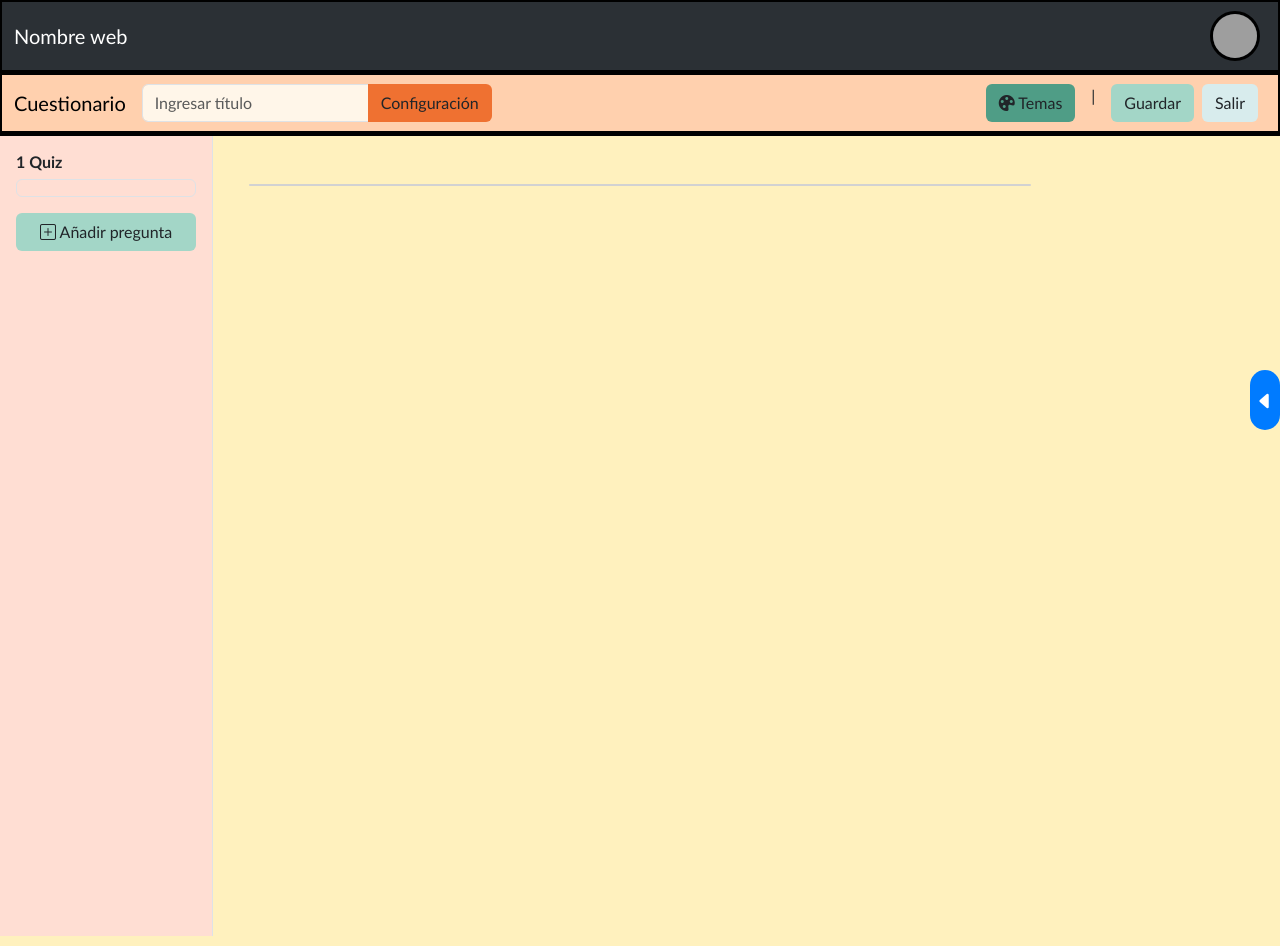
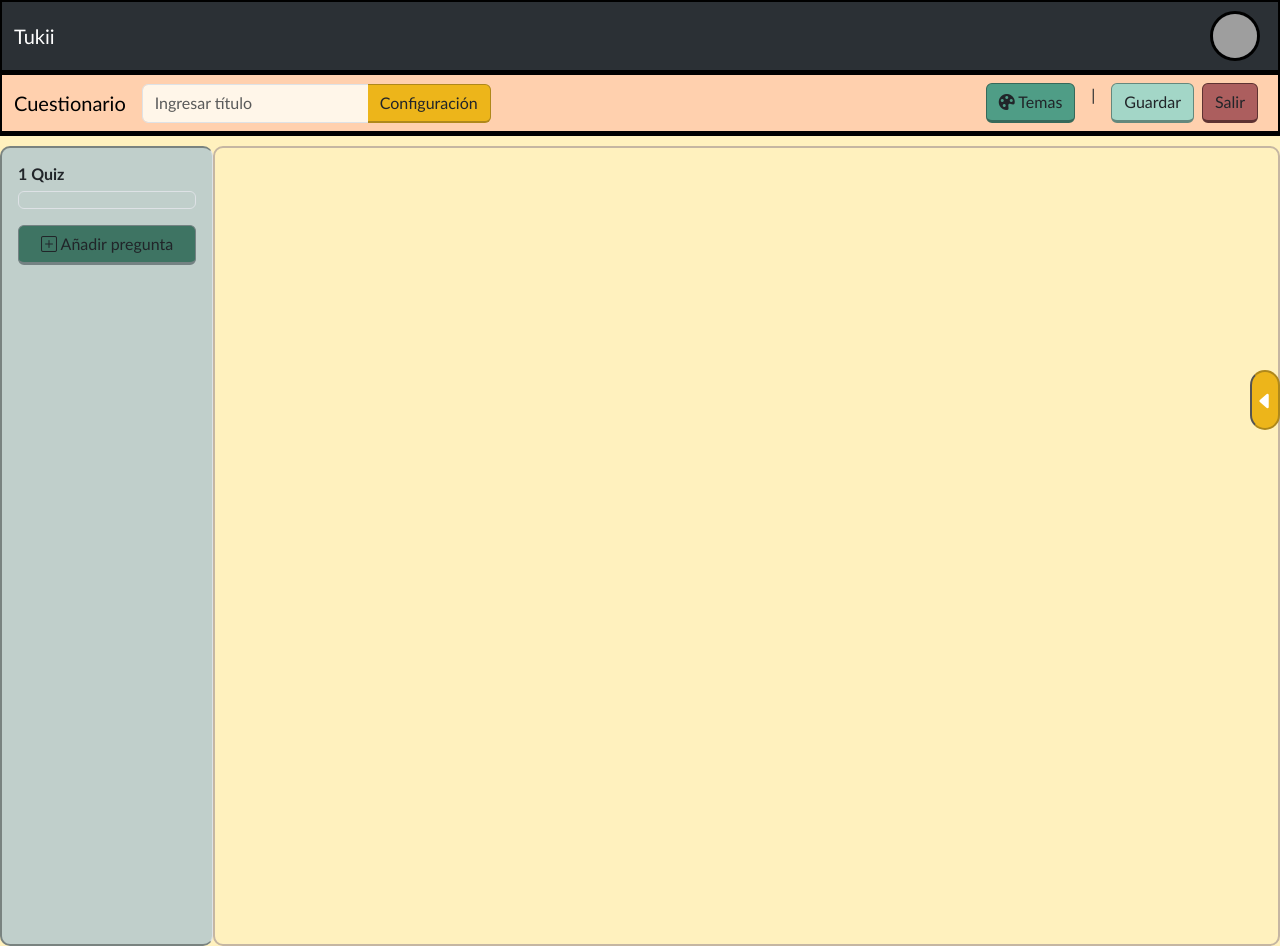
Before and after one commit to Matibas0903/Proyecto-Programacion-Web, a PHP site: page /agregarPregunta.html in a window 1280 px wide. Run offline with PHP 8.4, Linux system fonts and the light colour scheme; grey boxes are pictures that could not be loaded.

Commit message:
Agregue todos los links a pantallas, arrelgo de paneles y seleccionar plantilla con buscar imagenes

```diff
--- a/Agregar pregunta/agregarPregunta.css
+++ b/Agregar pregunta/agregarPregunta.css
@@ -3,7 +3,7 @@
 }
 #navBarCrearPreg{
     background-color: #ffd0ae;
-    z-index: 4;
+    z-index: 2000;
     border-right: 2px solid #000000;
     border-left: 2px solid #000000;
     border-bottom: 5px solid #000000;
@@ -13,24 +13,75 @@ body{
     background-color: #fff1be;
 }
 
+#panelPrincipal
+{
+    margin-top: 10px;
+    border: 2px solid  #c5b6a2;
+    border-radius: 10px;
+
+}
+
 #inputIngresarTitulo{
     background-color: #fff6e9;
 }
 
 #btnConfig{
-    background-color: #ef7131;
+    background-color: #edb51a;
+    border-top: 1px solid #af881b;
+    border-right: 1px solid #af881b;
+    border-bottom: 2px solid #af881b;
+    border-left: none;
+    cursor:pointer;
+    transition:0.3s;
 }
+
+#btnConfig:hover
+{
+    color: white;
+    transform: scale(1.05);
+}
+
 #btnTemas{
     background-color: #4f9d86;
+    border:solid #36695a;
+    border-width:  1px 1px 3px 1px;
+    cursor: pointer;
+    transition: 0.3s;
+}
+#btnTemas:hover{
+    color: white;
+    transform: scale(1.05);
 }
 #btnGuardar{
     background-color: #a3d6c7;
+    border:solid #64887d;
+    border-width:  1px 1px 3px 1px;
+    cursor: pointer;
+    transition: 0.3s;
+}
+#btnGuardar:hover
+{
+    color: white;
+    transform: scale(1.05);
 }
 #btnSalir{
-    background-color: #d8eced;
+    background-color: #ac5e5e;
+    border:solid #5e3232;
+    border-width:  1px 1px 3px 1px;
+    cursor: pointer;
+    transition: 0.3s;
+}
+#btnSalir:hover
+{
+    color: white;
+    transform: scale(1.05);
 }
 #panelIzq{
-    background-color: #ffded3;
+    background-color:#c0cfcb;
+    margin-top: 10px;
+    border: 2px solid #798380;
+    border-radius: 10px;
+    overflow-y: auto;  /* activa scroll vertical si hay contenido extra*/
 }
 #btnOpcion{
     background-color: #ef7131;
@@ -39,7 +90,9 @@ body{
     background-color: #ffded3;
 }
 #btnAñadirPregunta{
-    background-color: #a3d6c7;
+     background-color: #3e7463;
+    border: solid #748283;
+    border-width: 1px 1px 3px 1px;
 }
 #btnAñadirDiapositiva{
     background-color: #d8eced;
@@ -47,18 +100,21 @@ body{
 
 #panelDer {
     position: fixed;
-    top: 133.6px;
+    top: 0;
     right: -300px;
     width: 300px;
-    height: calc(100vh - 133.6px);
-    background-color: #fff;
+    height: 100vh;
+    background-color: #ffded3;
     border-left: 1px solid #ddd;
-    padding: 20px;
     transition: right 0.3s ease;
     z-index: 1050;
 }
 
+.Contenedor-panel{
 
+    padding-top: 60%;
+
+}
 
 #panelDer.active {
     right: 0;
@@ -73,9 +129,11 @@ body{
     width: 30px;
     height: 60px;
     border-radius: 15px;
-    background-color: #007bff;
+    background-color: #edb51a;
+    border-top: 2px solid #af881b;
+    border-right: 2px solid #af881b;
+    border-bottom: 2px solid #af881b;
     color: #fff;
-    border: none;
     cursor: pointer;
     z-index: 1060;
     display: flex;
@@ -90,16 +148,18 @@ body{
     visibility: hidden;
     right: 0;
     position: fixed;
-    top: 133.6px;
-    height: calc(100vh - 133.6px);
-    background-color: #fff;
+    top: 0;
+    height: 100vh;
+     background-color: #ffded3;
     border-left: 1px solid #ddd;
     padding: 20px;
     transition: right 0.3s ease;
     z-index: 1080;
 }
-
-
+.contenedor-temas
+{
+    padding-top: 37%;
+}
 
 #panelDer.active + #btnPanelDer {
     right: 300px;
@@ -119,6 +179,10 @@ border:2px solid black;
 }
 
 /* estilos navbar */
+.navbar-general
+{
+    z-index: 3000;
+}
 .navbar-cuestionarios {
     border-top: 2px solid #000000;
     border-right: 2px solid #000000;
@@ -138,8 +202,70 @@ border:2px solid black;
 .navbar-dropdown-btn:hover .navbar_usuario{
     border: 3px solid #80c4e9;
 }
+.cardPregunta
+{
+  background-color: rgba(0, 0, 0,0);
+  border-radius: 12px;
+  box-shadow: 0 2px 8px rgba(0, 0, 0, 0.15);
+  padding: 20px 25px
+}
+
+.btnOpciones
+{
+    background-color: #ef7131;
+    border: solid black;
+    border-width: 1px 1px 3px 1px;
+}
+.btnOpciones:hover
+{
+    color: white;
+    background-color: #f46958;
+}
+.cardBodyPregun
+{
+    background-color: #fca493;
+    padding: 35px;
+    margin-bottom: 10px;
+    border-radius: 8px;
+    border: solid black;
+    border-width: 1px 1px 3px 1px;
+}
+.cardBodyPregun input
+{
+   background-color: #fca493;
+
+   margin-bottom: 10px;
+    border-radius: 8px;
+    border: solid black;
+    border-width: 1px 1px 3px 1px;
+}
+.cardBodyPregun input:focus
+{
+   background-color: #fca493;
+   border:0;
+}
+.btnPonerPreguntas
+{
+    background-color: #64887d;
+}
+
+.btnPregunta{
+
+    margin-bottom: 10px;
+    border-radius: 8px;
+    border: solid black;
+    border-width: 1px 1px 3px 1px;
+}
 
 .inputTitulo input
 {
 width: 10px;
+
 }
+.input-pregunta
+{
+    margin-bottom: 10px;
+    border-radius: 8px;
+    border: solid black;
+    border-width: 1px 1px 3px 1px;
+}
--- a/Agregar pregunta/agregarPregunta.html
+++ b/Agregar pregunta/agregarPregunta.html
@@ -13,9 +13,9 @@
 </head>
 <body>
         <!-- navbar general -->
-    <nav class="navbar sticky-top bg-body-tertiary navbar-cuestionarios" data-bs-theme="dark">
+    <nav class="navbar sticky-top bg-body-tertiary navbar-cuestionarios navbar-general" data-bs-theme="dark">
         <div class="container-fluid">
-            <a class="navbar-brand" href="#">Nombre web</a>
+            <a class="navbar-brand" href="#">Tukii</a>
         <div class="dropdown-center ms-auto">
         <button class="navbar-dropdown-btn" type="button" data-bs-toggle="dropdown">
             <img src="../administrador/images/perrito-avatar.jpg" alt="imagen usuario" class="navbar_usuario" id="navbarImg">
@@ -57,7 +57,7 @@
         </form>
 
         <!-- Derecha -->
-        <div class="d-flex ms-auto justify-content-end">
+        <div class="d-flex ms-auto">
             <button id="btnTemas" class="btn me-3">
                 <i class="bi bi-palette-fill"></i>
                 Temas</button>
@@ -73,7 +73,7 @@
         <div class="row">
 
             <!-- PANEL IZQUIERDO -->
-          <div id="panelIzq" class="col-2 p-3 border-end vh-100">
+          <div id="panelIzq" class="col-12 col-md-4 col-lg-2 p-3 border-end vh-100">
                 <h6 class="fw-bold">1 Quiz</h6>
             <div class="border rounded p-2 mb-3" id="divPreguntas">
 
@@ -84,10 +84,7 @@
         </div>
             <!-- ÁREA PRINCIPAL -->
 
-            <div class="col-sm-10 col-lg-8 p-4 position-relative" id="panelPrincipal">
-
-                <div class="container mt-4">
-                    <div class="card mb-4">
+            <div class="col-12 col-md-8 col-lg-10 p-4 position-relative" id="panelPrincipal">
 
 
                         <!-- Opciones en 2x2 -->
@@ -101,6 +98,7 @@
             <!-- PANEL DERECHO -->
         <div id="panelDer"  class="col-3 p-3 border-start vh-100 " >
             <div class="d-flex"></div>
+                <div class="Contenedor-panel">
                 <h5>
                     <i class="bi bi-question-square-fill"></i>
                     Tipo de pregunta
@@ -120,9 +118,10 @@
                     <div class="mb-5">
                         <select class="form-select" name="selectTiempoRespuesta" id="selectTiempoRespuesta">
                             <option class="dropdown-item" value>Tiempo de respuesta</option>
-                        <option class="dropdown-item" value="1">10 segundos</option>
-                        <option class="dropdown-item" value="2">15 segundos</option>
-                        <option class="dropdown-item" value="3">20 segundos</option>
+                            <option class="dropdown-item" value="1">Ilimitado</option>
+                            <option class="dropdown-item" value="1" disabled>10 segundos(Proximamente)</option>
+                            <option class="dropdown-item" value="2" disabled>15 segundos(Proximamente)</option>
+                            <option class="dropdown-item" value="3" disabled>20 segundos(Proximamente)</option>
                         </select>
                     </div>
                     <h5>
@@ -140,9 +139,11 @@
                         </select>
                     </div>
                 </div>
+            </div>
         <button id="btnPanelDer"><i class="bi bi-caret-left-fill"></i></button>
 
         <div id="panelTemas"  class="col-3 p-2 border-start vh-100 " >
+            <div class="contenedor-temas">
                 <div><button id="btnCerrarTemas" type="button" class="btn-close"></button></div>
                     <div class="d-flex"></div>
                     <div class="row">
@@ -155,7 +156,7 @@
 
                         </div>
                     </div>
-
+            </div>
         </div>
 
     </div>
--- a/Cuestionario invitado/preguntasInvitado.html
+++ b/Cuestionario invitado/preguntasInvitado.html
@@ -24,7 +24,7 @@
 <!--navbar-->
     <nav class="navbar sticky-top bg-body-tertiary navbar-cuestionarios" data-bs-theme="dark">
         <div class="container-fluid">
-            <a class="navbar-brand" href="#">Nombre web</a>
+            <a class="navbar-brand" href="#">Tukii</a>
         <div class="dropdown-center ms-auto">
             <button class="navbar-dropdown-btn" type="button" data-bs-toggle="dropdown">
                 <img src="../administrador/images/invitado.png" alt="imagen usuario" class="navbar_usuario" id="navbarImg">
--- a/EditarUsuario/editarUsuario.html
+++ b/EditarUsuario/editarUsuario.html
@@ -13,7 +13,7 @@
   <!-- navbar -->
   <nav class="navbar navbar-expand-lg navbar-dark bg-dark sticky-top" data-bs-theme="dark">
     <div class="container-fluid">
-      <a class="navbar-brand" href="#">Nombre web</a>
+      <a class="navbar-brand" href="#">Tukii</a>
       <div class="dropdown-center ms-auto">
         <button class="navbar-dropdown-btn" type="button" data-bs-toggle="dropdown">
           <img src="../administrador/images/perrito-avatar.jpg" alt="imagen usuario" class="navbar_usuario" id="navbarImg">
--- a/Estadisticas/estadisticas.html
+++ b/Estadisticas/estadisticas.html
@@ -16,7 +16,7 @@
     <!-- navbar -->
     <nav class="navbar sticky-top bg-body-tertiary navbar-cuestionarios" data-bs-theme="dark">
         <div class="container-fluid">
-            <a class="navbar-brand" href="#">Nombre web</a>
+            <a class="navbar-brand" href="#">Tukii</a>
         <div class="dropdown-center ms-auto">
             <button class="navbar-dropdown-btn" type="button" data-bs-toggle="dropdown">
                 <img src="../administrador/images/perrito-avatar.jpg" alt="imagen usuario" class="navbar_usuario" id="navbarImg">
--- a/Jugar plantilla/jugarPlantilla.html
+++ b/Jugar plantilla/jugarPlantilla.html
@@ -14,7 +14,7 @@
     <!-- navbar -->
     <nav class="navbar sticky-top bg-body-tertiary navbar-cuestionarios" data-bs-theme="dark">
         <div class="container-fluid">
-            <a class="navbar-brand" href="#">Tukii</a>
+            <a class="navbar-brand" href="../participante/participante.html">Tukii</a>
                 <div class="dropdown-center ms-auto">
                     <button class="navbar-dropdown-btn" type="button" data-bs-toggle="dropdown">
                     <img src="../administrador/images/perrito-avatar.jpg" alt="imagen usuario" class="navbar_usuario" id="navbarImg">
@@ -25,7 +25,7 @@
                     <li><a class="dropdown-item" href="#">Editar usuario</a></li>
                 <!-- link a pantalla administrador si estan en una carpeta ../administrador/administrador.html
                 A su pantalla ponganle # y class active -->
-                    <li><a class="dropdown-item active" href="#">Panel de administrador</a></li>
+                    <li><a class="dropdown-item active" href="../administrador/administrador.html">Panel de administrador</a></li>
                     <li><a class="dropdown-item" href="../participante/participante.html">Panel de participante</a></li>
                     <li><a class="dropdown-item" href="../Estadisticas/estadisticas.html">Ver estadísticas</a></li>
                     <li><a class="dropdown-item" href="../Inicio/inicio.html">Logout</a></li>
--- a/Moderador/moderador.html
+++ b/Moderador/moderador.html
@@ -15,7 +15,7 @@
 <!-- navbar -->
   <nav class="navbar sticky-top bg-body-tertiary navbar-cuestionarios" data-bs-theme="dark">
     <div class="container-fluid">
-      <a class="navbar-brand" href="#">Nombre web</a>
+      <a class="navbar-brand" href="#">Tukii</a>
       <div class="dropdown-center ms-auto">
         <button class="navbar-dropdown-btn" type="button" data-bs-toggle="dropdown">
           <img src="../administrador/images/perrito-avatar.jpg" alt="imagen usuario" class="navbar_usuario" id="navbarImg">
@@ -23,7 +23,7 @@
         <ul class="dropdown-menu dropdown-menu-end">
           <li><span class="dropdown-item-text" id="navbarName">Usuario Prueba</span></li>
           <li><hr class="dropdown-divider"></li>
-          <li><a class="dropdown-item" href="#">Editar usuario</a></li>
+          <li><a class="dropdown-item" href="../EditarUsuario/editarUsuario.html">Editar usuario</a></li>
           <li><a class="dropdown-item" href="../administrador/administrador.html">Panel de administrador</a></li>
           <li><a class="dropdown-item" href="/participante/participante.html">Panel de participante</a></li>
           <li><a class="dropdown-item active" href="/Moderador/moderador.html">Panel de moderador</a></li>
--- a/Resultado invitado/invitadoResultado.html
+++ b/Resultado invitado/invitadoResultado.html
@@ -19,7 +19,7 @@
 
       <nav class="navbar sticky-top bg-body-tertiary navbar-cuestionarios" data-bs-theme="dark">
         <div class="container-fluid">
-            <a class="navbar-brand" href="#">Nombre web</a>
+            <a class="navbar-brand" href="#">Tukii</a>
         <div class="dropdown-center ms-auto">
             <button class="navbar-dropdown-btn" type="button" data-bs-toggle="dropdown">
                 <img src="../administrador/images/invitado.png" alt="imagen usuario" class="navbar_usuario" id="navbarImg">
--- a/Resultado/resultado.html
+++ b/Resultado/resultado.html
@@ -28,11 +28,11 @@
             <ul class="dropdown-menu dropdown-menu-end">
                 <li><span class="dropdown-item-text" id="navbarName">Usuario Prueba</span></li>
                 <li><hr class="dropdown-divider"></li>
-                <li><a class="dropdown-item" href="#">Editar usuario</a></li>
+                <li><a class="dropdown-item" href="../EditarUsuario/editarUsuario.html">Editar usuario</a></li>
                 <li><a class="dropdown-item" href="../administrador/administrador.html">Panel de administrador</a></li>
                 <li><a class="dropdown-item" href="../participante/participante.html">Panel de participante</a></li>
-                <li><a class="dropdown-item active" href="#">Ver estadísticas</a></li>
-                <li><a class="dropdown-item" href="#">Logout</a></li>
+                <li><a class="dropdown-item active" href="../Estadisticas/estadisticas.html">Ver estadísticas</a></li>
+                <li><a class="dropdown-item" href="../Inicio/inicio.html">Logout</a></li>
             </ul>
             </div>
         </div>
--- a/VIsta previa/verCuestionario.html
+++ b/VIsta previa/verCuestionario.html
@@ -16,7 +16,7 @@
 
 <nav class="navbar sticky-top bg-body-tertiary navbar-cuestionarios" data-bs-theme="dark">
     <div class="container-fluid">
-      <a class="navbar-brand" href="#">Nombre web</a>
+      <a class="navbar-brand" href="#">Tukii</a>
       <div class="dropdown-center ms-auto">
         <button class="navbar-dropdown-btn" type="button" data-bs-toggle="dropdown">
           <img src="./Recursos/icono.png" alt="imagen usuario" class="navbar_usuario" id="navbarImg">
--- a/participante/participante.html
+++ b/participante/participante.html
@@ -19,7 +19,7 @@
           <img src="../administrador/images/perrito-avatar.jpg" alt="imagen usuario" class="navbar_usuario" id="navbarImg">
         </button>
         <ul class="dropdown-menu dropdown-menu-end">
-          <li><span class="dropdown-item-text" id="navbarName">Usuario Prueba</span></li>
+          <li><span class="dropdown-item-text" id="navbarName">Tukii</span></li>
           <li><hr class="dropdown-divider"></li>
           <li><a class="dropdown-item" href="../EditarUsuario/editarUsuario.html">Editar usuario</a></li>
           <li><a class="dropdown-item" href="../administrador/administrador.html">Panel de administrador</a></li>
--- a/versiones/versiones.html
+++ b/versiones/versiones.html
@@ -13,7 +13,7 @@
   <!-- navbar -->
   <nav class="navbar sticky-top bg-body-tertiary navbar-cuestionarios" data-bs-theme="dark">
     <div class="container-fluid">
-      <a class="navbar-brand" href="#">Nombre web</a>
+      <a class="navbar-brand" href="#">Tukii</a>
       <div class="dropdown-center ms-auto">
         <button class="navbar-dropdown-btn" type="button" data-bs-toggle="dropdown">
           <img src="" alt="imagen usuario" class="navbar_usuario" id="navbarImg">
```
Also changed, not shown: Agregar pregunta/agregarPregunta.js (+7 -7 lines), Seleccionar plantilla/SeleccionarPlantilla.css (+33 -15 lines), Seleccionar plantilla/SeleccionarPlantilla.html (+11 -7 lines), Seleccionar plantilla/SeleccionarPlantilla.js (+95 -1 lines). Lines whose indentation alone changed are shown as unchanged.
